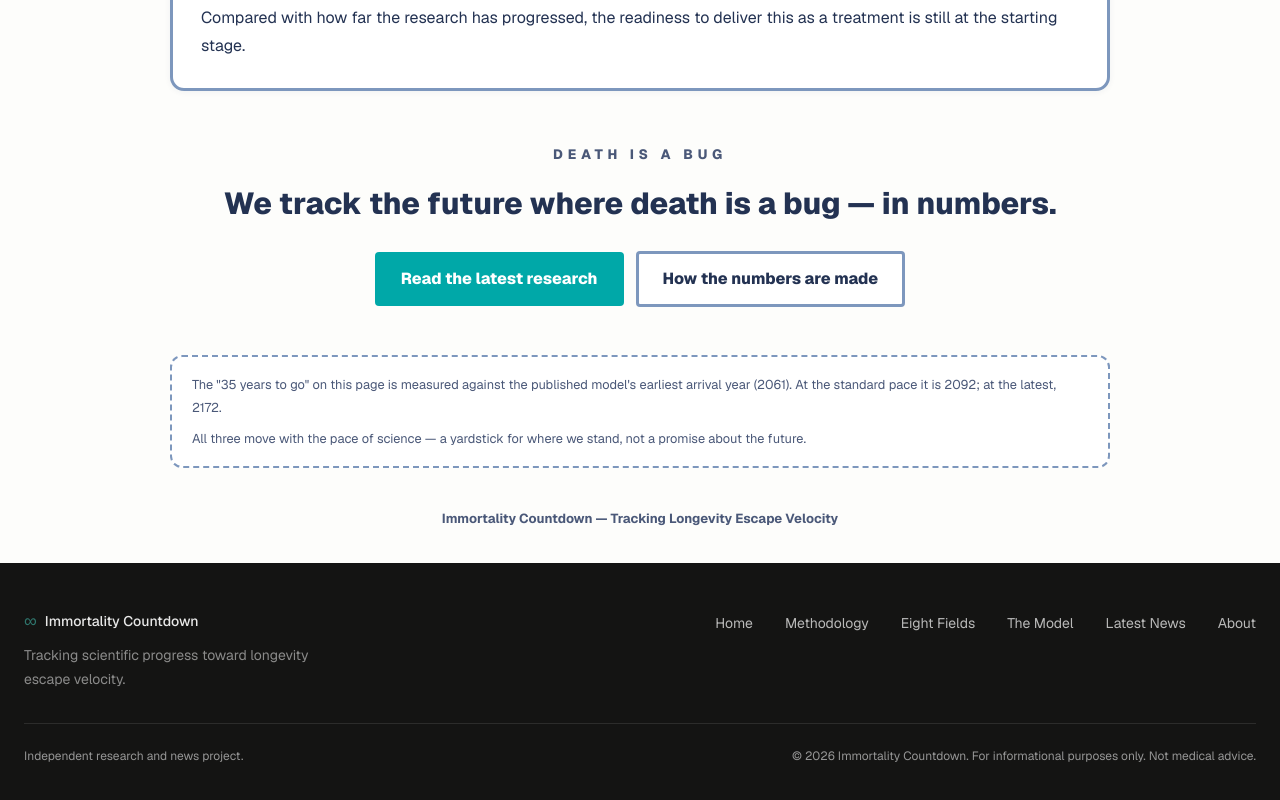
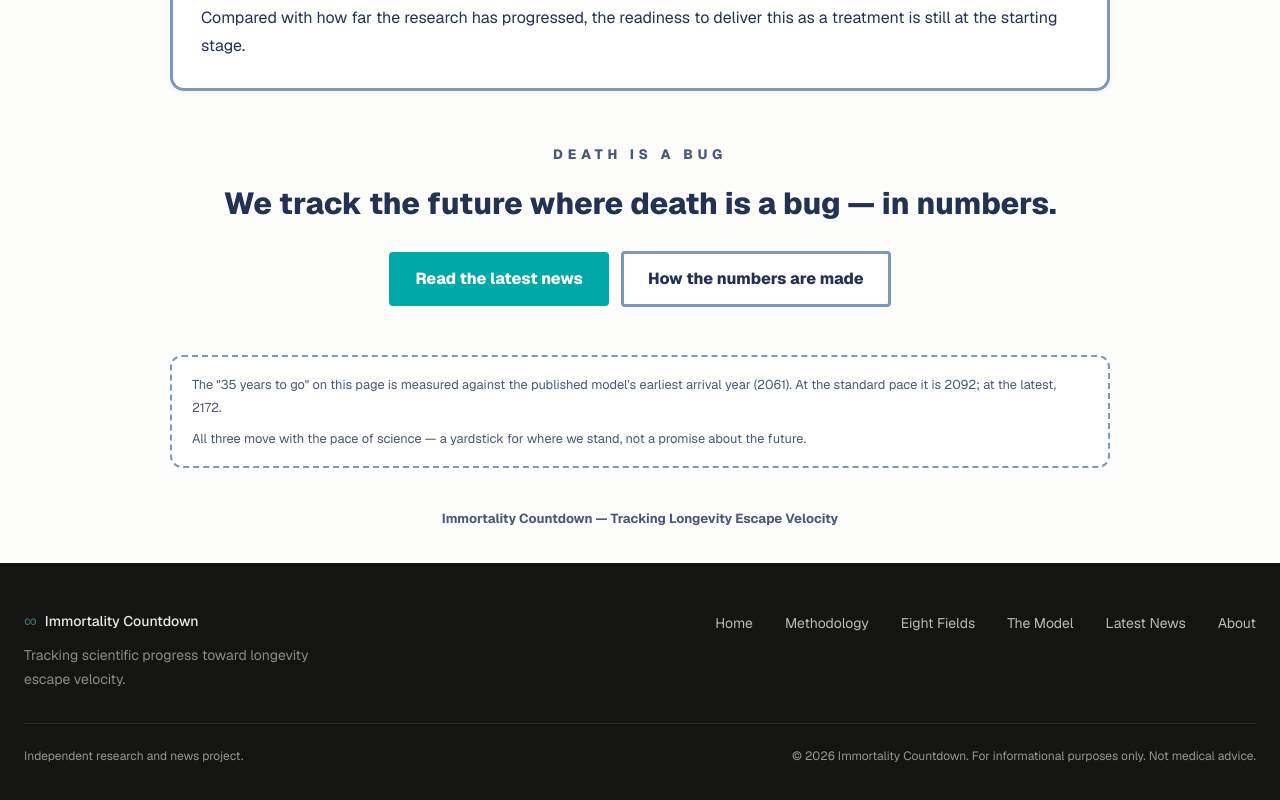
Before and after one commit to mikoshi092/immortality-countdown, a Next.js app: page / in a window 1280 px wide. Shown: the part 3189-3989 px from the top of the page. Built offline with nearby package versions, Linux system fonts and the light colour scheme.

Commit message:
EN copy: rename news-list labels from Latest research to Latest News (consistency with JA 最新ニュース)

```diff
--- a/app/page.tsx
+++ b/app/page.tsx
@@ -286,7 +286,7 @@ export default function Home() {
 
         <Closing
           heading="We track the future where death is a bug — in numbers."
-          primaryLabel="Read the latest research"
+          primaryLabel="Read the latest news"
           primaryHref="/news"
           secondaryLabel="How the numbers are made"
           secondaryHref="/model"
--- a/components/NewsSection.tsx
+++ b/components/NewsSection.tsx
@@ -103,7 +103,7 @@ export default function NewsSection({ items }: { items: NewsItem[] }) {
                     href="/news"
                     className={`font-semibold text-[#2f766d] ${FOCUS_RING}`}
                   >
-                    Latest research →
+                    Latest News →
                   </Link>
                 </p>
               </div>
--- a/lib/article-copy.ts
+++ b/lib/article-copy.ts
@@ -29,7 +29,7 @@ export const ARTICLE_UI = {
     modelNote:
       "The LEV model is re-evaluated about twice a year, or sooner after an extraordinary event. A typical research article does not change the countdown.",
     readSource: "Read the primary source",
-    backToList: "Latest research",
+    backToList: "Latest News list",
     otherLanguage: "日本語で読む",
     studyDesign: "Study design",
     population: "Population / model",
```
